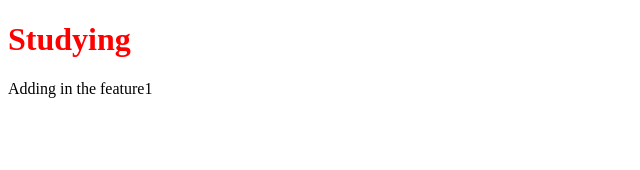
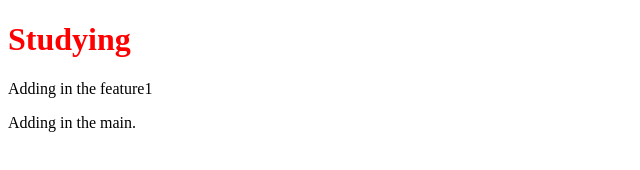
Before and after one commit to ayushkumar1100/LocalRepo, a plain HTML site: page index.html in a window 1280 px wide. Shown: the whole page, without its empty margins (0-640 px from the left). Drawn offline with Linux system fonts and the light colour scheme.

Commit message:
Added in main

```diff
--- a/index.html
+++ b/index.html
@@ -9,5 +9,6 @@
 <body>
     <h1>Studying</h1>
     <p>Adding in the feature1</p>
+    <p>Adding in the main.</p>
 </body>
 </html>
```
